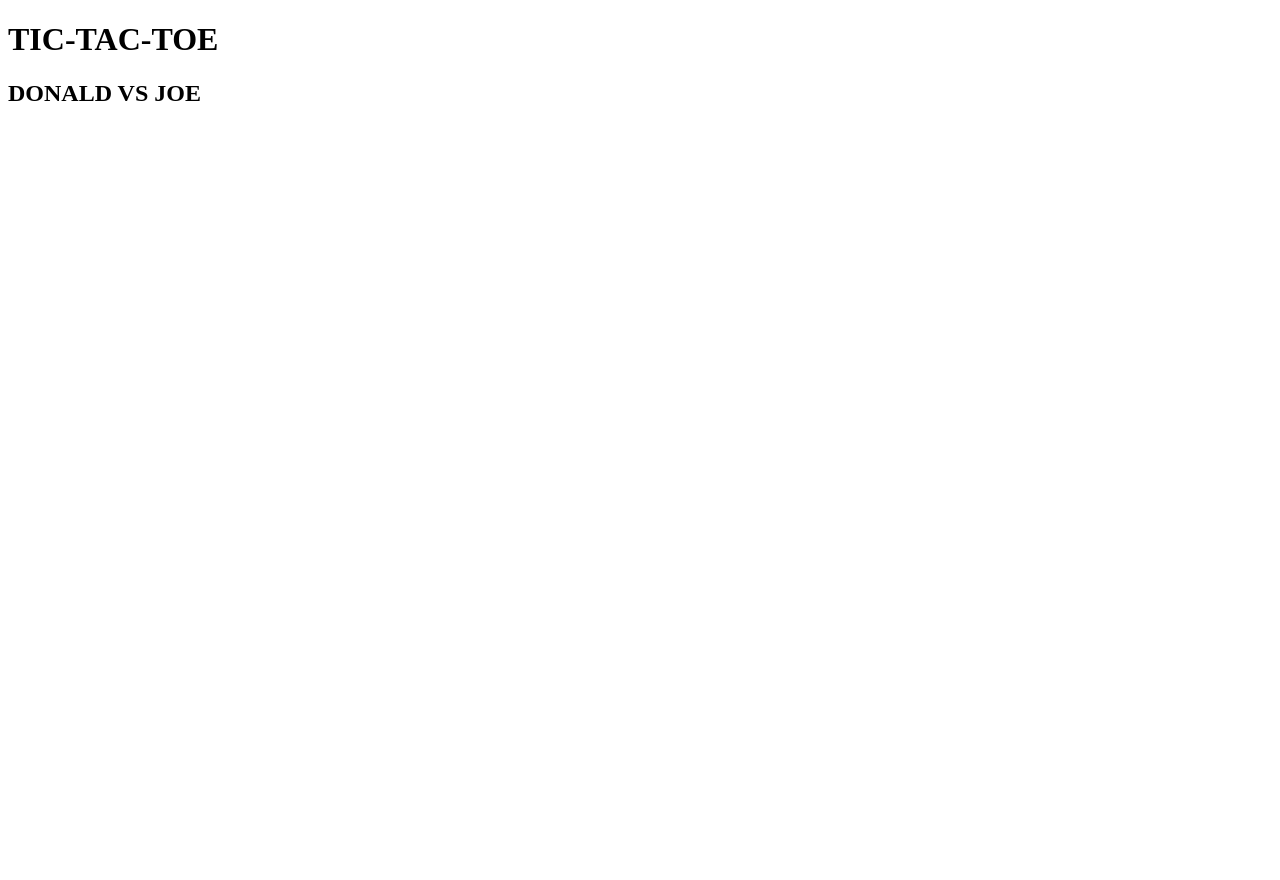
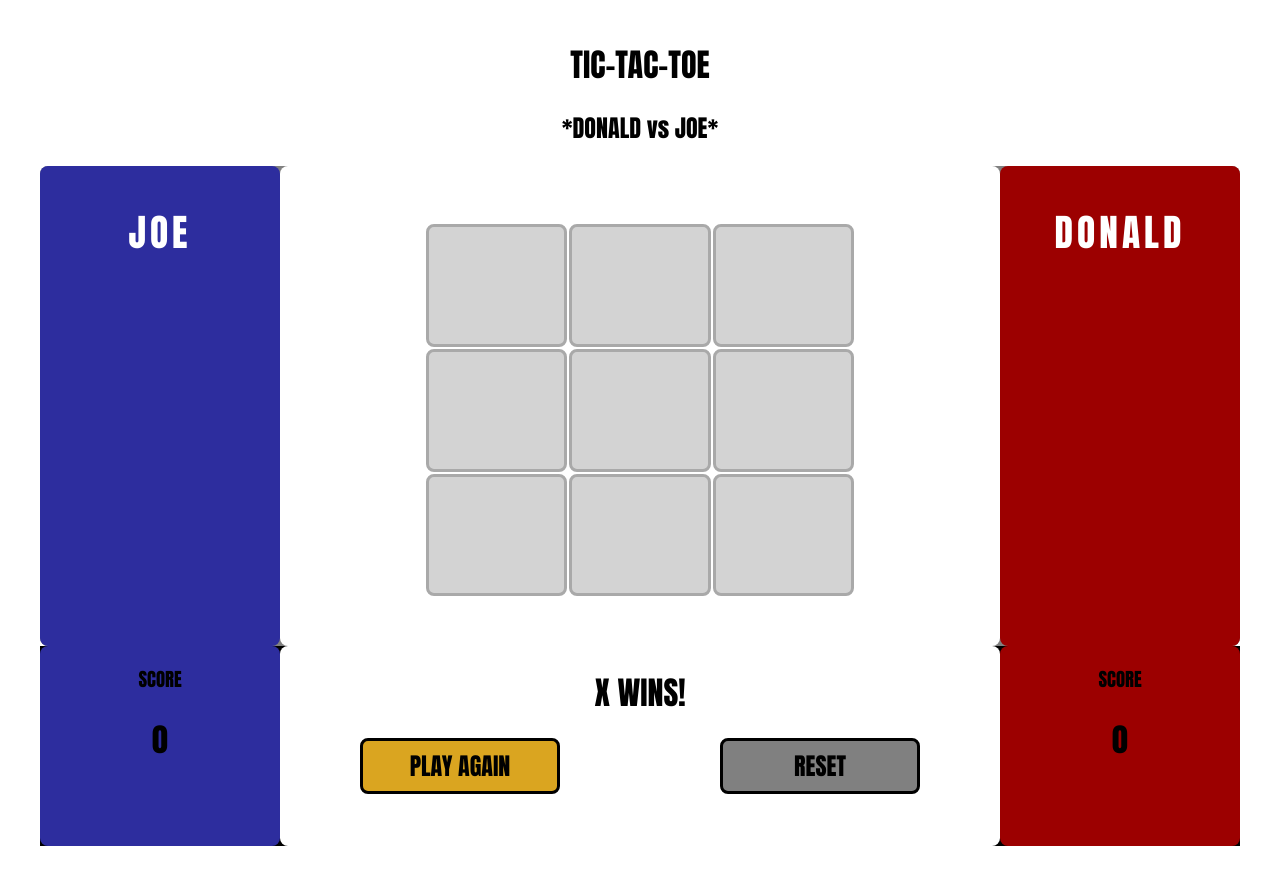
Before and after one commit to fosterhorak/tic-tac-toe, a plain HTML site: page index.html in a window 1280 px wide. Before the commit the page ends 800 px from the top, so only its background shows below. Drawn offline with Linux system fonts and the light colour scheme.

Commit message:
set up basics of html and css

```diff
--- a/index.html
+++ b/index.html
@@ -3,19 +3,61 @@
 <head>
     <meta charset="UTF-8">
     <meta name="viewport" content="width=device-width, initial-scale=1.0">
-    <title>Document</title>
+    <title>TIC-TAC-TOE: DONALD vs JOE</title>
+    <link rel="stylesheet" href="styles.css">
+    <script defer src="main.js"></script>
+
 </head>
 <body>
-    <head>
+    <header>
         <h1>TIC-TAC-TOE</h1>
-        <H2>DONALD VS JOE</H2>
-    </head>
-    <div id = "joe-box"></div>
-    <div id = "game-board"></div>
-    <div id = "donald-box"></div>
-    <div id = "joe-score"></div>
-    <div id = "result"></div>
-    <div id = "donald-score"></div>
-
+        <H2>*DONALD vs JOE*</H2>
+    </header>
+    <main>
+        <div id = "game-play">
+            <div id = "joe-box">
+                <h3>JOE</h3>
+            </div>
+            <div id = "game-board">
+                <table>
+                    <tr>
+                        <td id = box0><div></div></td>
+                        <td id = box1><div></div></td>
+                        <td id = box2><div></div></td>
+                    </tr>
+                    <tr>
+                        <td id = box3><div></div></td>
+                        <td id = box4><div></div></td>
+                        <td id = box5><div></div></td>
+                    </tr>
+                    <tr>
+                        <td id = box6><div></div></td>
+                        <td id = box7><div></div></td>
+                        <td id = box8><div></div></td>
+                    </tr>
+                </table>
+            </div>
+            <div id = "donald-box">
+                <h3>DONALD</h3>
+            </div>
+        </div>
+        <div id = "game-results">
+            <div id = "joe-score">
+                <h3>SCORE</h3>
+                <h1>0</h1>
+            </div>
+            <div id = "result-message">
+                <h1>X WINS!</h1>
+                <div class = "buttons">
+                    <button id = "play-again">PLAY AGAIN</button>
+                    <button id = "reset">RESET</button>
+                </div>
+            </div>
+            <div id = "donald-score">
+                <h3>SCORE</h3>
+                <h1>0</h1>
+            </div>
+        </div>
+    </main>
 </body>
 </html>
--- a/styles.css
+++ b/styles.css
@@ -0,0 +1,152 @@
+*, *::before, *::after {
+    box-sizing: border-box;
+    font-family: Impact, Haettenschweiler, 'Arial Narrow Bold', sans-serif;
+}
+
+:root {
+    --red-color: #9C0000;
+    --blue-color: #2D2D9E;
+    --gold-color: goldenrod;
+}
+
+body {
+    margin: 5vmin;
+    height: 100vh;
+    text-align: center;
+
+}
+
+div {
+    display: flex;
+    justify-content: center;
+}
+
+#game-play {
+    height: 60vmin;
+    background-color: gray;
+    border-radius: 1vmin;
+    color: white;
+    vertical-align: middle;
+
+}
+table {
+    height: 54vmin;
+    width: 54vmin;
+    border-color: black;
+    border: .1vmin;
+    padding-top: 7vmin;
+}
+
+td {
+    height: 15vmin;
+    width: 15vmin;
+    background-color: lightgray;
+    border-radius: 1vmin;
+    border-color: darkgray;
+    border-style: solid;
+}
+
+td:hover {
+    box-shadow: darkgray;
+}
+
+
+#joe-box {
+    width: 20%;
+    background-color: var(--blue-color);
+    margin: 0 auto;
+    border-radius: 1vmin;
+    letter-spacing: .5vmin;
+    font-size:4vmin;
+
+
+
+}
+
+#donald-box {
+    width: 20%;
+    background-color: var(--red-color);
+    margin: 0 auto;
+    border-radius: 1vmin;
+    letter-spacing: .5vmin;
+    font-size:4vmin;
+
+
+
+
+}
+
+#game-board {
+    width: 60%;
+    background-color: white;
+    border-radius: 1vmin;
+    display: grid;
+}
+
+
+#game-results {
+    height: 25vmin;
+    background-color: black;
+}
+
+#joe-score {
+    width: 20%;
+    background-color: var(--blue-color);
+    margin: 0 auto;
+    display: block;
+    border-radius: 1vmin;
+
+
+
+}
+
+#donald-score {
+    width: 20%;
+    background-color: var(--red-color);
+    margin: 0 auto;
+    display: block;
+    border-radius: 1vmin;
+
+
+
+}
+
+#result-message {
+    width: 60%;
+    background-color: white;
+    margin: 0 auto;
+    display: block;
+    border-radius: 1vmin;
+
+
+
+
+}
+
+button {
+    display: inline;
+    font-size:3vmin;
+    font-weight: bold;
+    width: 25vmin;
+    height: 7vmin;
+    align-items: center;
+    margin: 0 auto;
+    border: .4vmin solid black;
+    color: black;
+    border-radius: 1vmin;
+    outline: none;
+
+}
+
+button:hover {
+
+}
+
+#play-again{
+    background-color: var(--gold-color);
+}
+
+#reset{
+    background-color: gray;
+
+}
```
